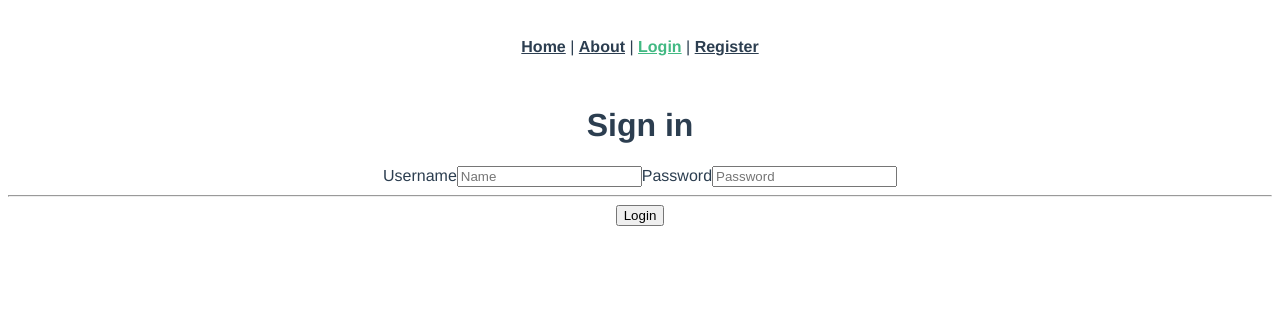
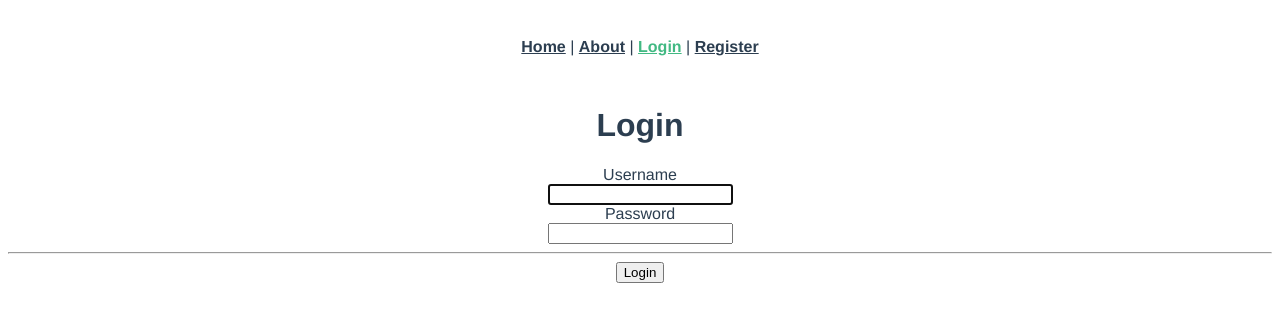
Before and after one commit to Azam2926/vue-auth, a Vue app: page /login in a window 1280 px wide. Shown: the top 322 px of the page. Built offline with nearby package versions, Linux system fonts and the light colour scheme.

Commit message:
remove vuetify and some changes

```diff
--- a/src/App.vue
+++ b/src/App.vue
@@ -4,7 +4,7 @@
       <router-link to="/">Home</router-link>
       |
       <router-link to="/about">About</router-link>
-      <span v-if="isLoggedIn"> | <a @click="logout">Logout</a></span>
+      <span v-if="isLoggedIn"> | <router-link @click.native="logout" to="#">Logut</router-link></span>
       <span v-if="!isLoggedIn"> | <router-link to="/login">Login</router-link></span>
       <span v-if="!isLoggedIn"> | <router-link to="/register">Register</router-link></span>
       <span v-if="isLoggedIn"> | <router-link to="/secure">Secure Page</router-link></span>
--- a/src/components/Login.vue
+++ b/src/components/Login.vue
@@ -1,13 +1,21 @@
 <template>
   <div>
+    <h1>Login</h1>
     <form class="login" @submit.prevent="login">
-      <h1>Sign in</h1>
-      <label>Username</label>
-      <input required v-model="username" type="text" placeholder="Name"/>
-      <label>Password</label>
-      <input required v-model="password" type="password" placeholder="Password"/>
+
+      <label for="name">Username</label>
+      <div>
+        <input id="name" type="text" v-model="username" required autofocus>
+      </div>
+
+      <label for="password">Password</label>
+      <div>
+        <input id="password" type="password" v-model="password" required>
+      </div>
       <hr/>
-      <button type="submit">Login</button>
+      <div>
+        <button type="submit">Login</button>
+      </div>
     </form>
   </div>
 </template>
--- a/src/components/Register.vue
+++ b/src/components/Register.vue
@@ -1,8 +1,13 @@
 <template>
   <div>
-    <h4>Register</h4>
+    <h1>Register</h1>
+    <div class="errors">
+      <ul v-if="errors">
+        <li v-for="(error, index) in errors" :key="index">{{error[0]}}</li>
+      </ul>
+    </div>
     <form @submit.prevent="register">
-      <label for="name">Name</label>
+      <label for="name">Username</label>
       <div>
         <input id="name" type="text" v-model="username" required autofocus>
       </div>
@@ -16,7 +21,7 @@
       <div>
         <input id="password-confirm" type="password" v-model="password_repeat" required>
       </div>
-
+      <hr/>
       <div>
         <button type="submit">Register</button>
       </div>
@@ -32,6 +37,7 @@ export default {
       username: '',
       password: '',
       password_repeat: '',
+      errors: {}
     }
   },
 
@@ -44,7 +50,9 @@ export default {
       }
       this.$store.dispatch('register', data).
           then(() => this.$router.push('/')).
-          catch(err => console.log(err))
+          catch(err => {
+            this.errors = err.response.data.errors
+          })
     },
   },
 }
```
Also changed, not shown: package.json (+5 -2 lines), 2 other files (tests, documents, lock files or other folders).
